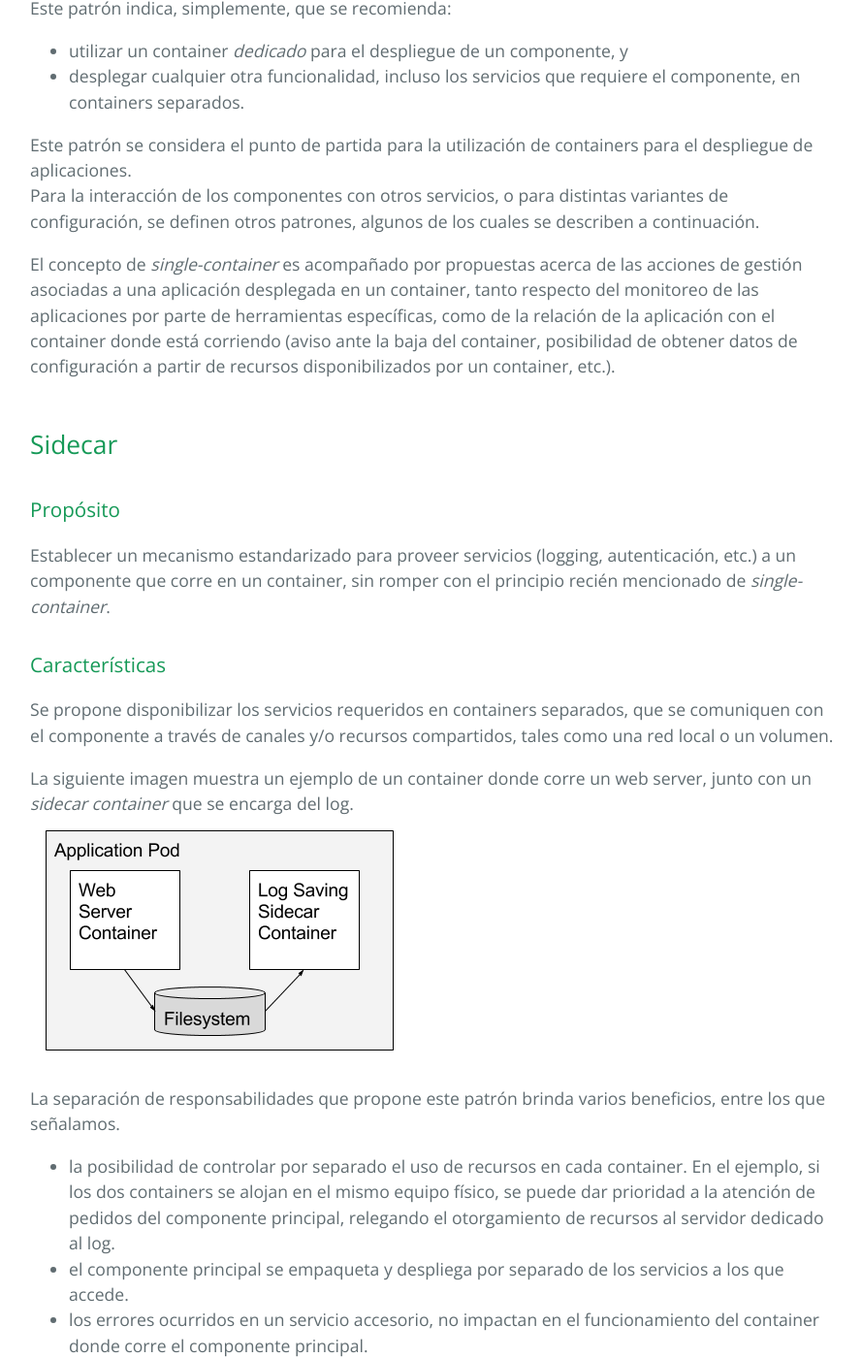
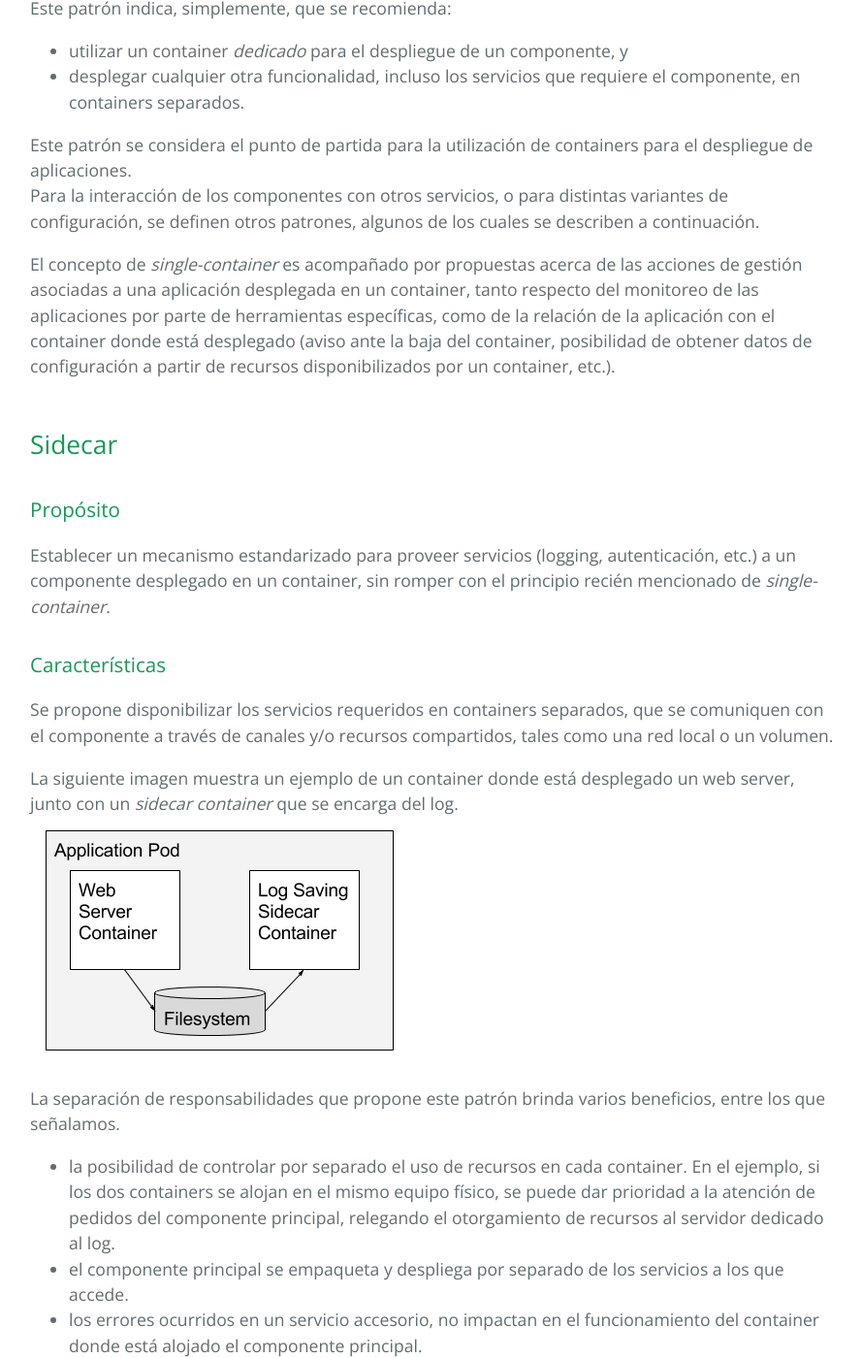
Before and after one commit to clombardi/design-thinking, a Jekyll site: the page built from abstracciones-patrones/patrones-containers/patrones.md, in a window 1280 px wide and 1400 px high, scrolled down 870 px. Shown: the whole window at 97% size, without its empty margins (193-1082 px from the left). Built offline with Jekyll 4.4.1, drawn with Linux system fonts in a browser that asks for light colours; our own code applies the rules of GitHub Pages for plain Markdown files; some of the changed text lies outside the part shown.

Commit message:
unidad 3 - ultimos ajustes 01

```diff
--- a/abstracciones-patrones/patrones-containers/patrones.md
+++ b/abstracciones-patrones/patrones-containers/patrones.md
@@ -20,24 +20,24 @@ Este patrón indica, simplemente, que se recomienda:
 Este patrón se considera el punto de partida para la utilización de containers para el despliegue de aplicaciones.
 Para la interacción de los componentes con otros servicios, o para distintas variantes de configuración, se definen otros patrones, algunos de los cuales se describen a continuación.
 
-El concepto de _single-container_ es acompañado por propuestas acerca de las  acciones de gestión asociadas a una aplicación desplegada en un container, tanto respecto del monitoreo de las aplicaciones por parte de herramientas específicas, como de la relación de la aplicación con el container donde está corriendo (aviso ante la baja del container, posibilidad de obtener datos de configuración a partir de recursos disponibilizados por un container, etc.).
+El concepto de _single-container_ es acompañado por propuestas acerca de las  acciones de gestión asociadas a una aplicación desplegada en un container, tanto respecto del monitoreo de las aplicaciones por parte de herramientas específicas, como de la relación de la aplicación con el container donde está desplegado (aviso ante la baja del container, posibilidad de obtener datos de configuración a partir de recursos disponibilizados por un container, etc.).
 
 
 ## Sidecar
 
 ### Propósito
-Establecer un mecanismo estandarizado para proveer servicios (logging, autenticación, etc.) a un componente que corre en un container, sin romper con el principio recién mencionado de _single-container_.
+Establecer un mecanismo estandarizado para proveer servicios (logging, autenticación, etc.) a un componente desplegado en un container, sin romper con el principio recién mencionado de _single-container_.
 
 ### Características
 Se propone disponibilizar los servicios requeridos en containers separados, que se comuniquen con el componente a través de canales y/o recursos compartidos, tales como una red local o un volumen.
 
-La siguiente imagen muestra un ejemplo de un container donde corre un web server, junto con un _sidecar container_ que se encarga del log.
+La siguiente imagen muestra un ejemplo de un container donde está desplegado un web server, junto con un _sidecar container_ que se encarga del log.
 ![ejemplo de sidecar](./images/sidecar.png)
 
 La separación de responsabilidades que propone este patrón brinda varios beneficios, entre los que señalamos.
 - la posibilidad de controlar por separado el uso de recursos en cada container. En el ejemplo, si los dos containers se alojan en el mismo equipo físico, se puede dar prioridad a la atención de pedidos del componente principal, relegando el otorgamiento de recursos al servidor dedicado al log.
 - el componente principal se empaqueta y despliega por separado de los servicios a los que accede.
-- los errores ocurridos en un servicio accesorio, no impactan en el funcionamiento del container donde corre el componente principal.
+- los errores ocurridos en un servicio accesorio, no impactan en el funcionamiento del container donde está alojado el componente principal.
 
 ## Ambassador
 
```
Also changed, not shown: other parts of abstracciones-patrones/patrones-containers/patrones.md (+1 -1 lines).
